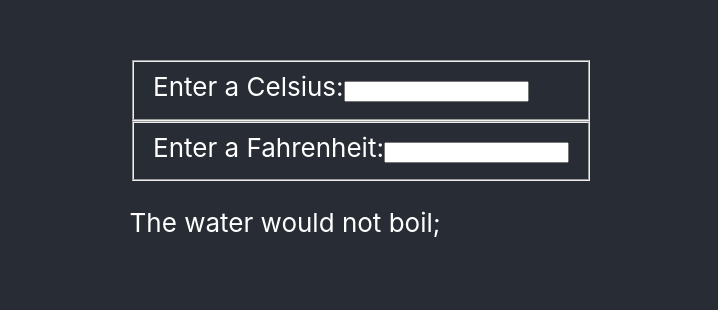
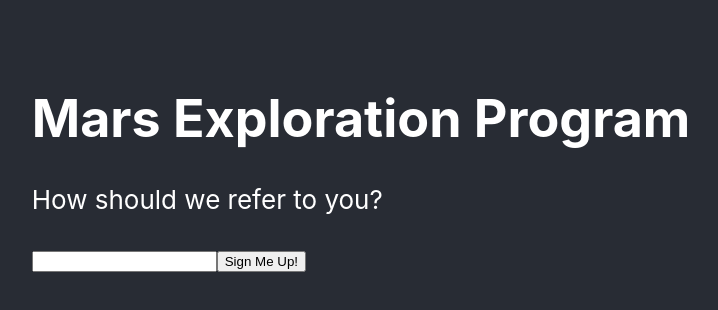
Before and after one commit to xiaoli0510/react-app, a React (Create React App) app: page / in a window 1280 px wide. Shown: the part 238-548 px from the top of the page, without its empty margins (279-997 px from the left). Built offline with nearby package versions, Linux system fonts and the light colour scheme.

Commit message:
组合vs继承

```diff
--- a/src/App.js
+++ b/src/App.js
@@ -1,106 +1,59 @@
 import './App.css'
 import React from 'react'
 
-//显示水是否煮开
-function BoilingVerdict(props){
-  if(props.celsius>100){
-   return <p>The water would boil;</p>
-  }
-  return <p>The water would not boil;</p>
+function FancyBorder(props){
+ return (
+   <div>
+    {props.children}
+   </div>
+ )
 }
 
-class Calculator extends React.Component{
+function Dialog(props){
+ return (
+   <FancyBorder color="blue">
+     <h1 className="Dialog-title">
+       {props.title}
+     </h1>
+     <p className="Dialog-message">
+       {props.message}
+     </p>
+     {props.children}
+   </FancyBorder>
+ );
+}
+
+class SignUpDialog extends React.Component{
   constructor(props){
    super(props);
-   //此处将TemperatureInput和BoilingVerdict组件中的temperature和scale进行提升，摄氏度和华氏度可以相互转换，所以只需要在state里面定义一个即可。
-   this.state={
-     scale:'c',
-     temperature:''
-   };
-   this.handleCelsiusInputChange = this.handleCelsiusInputChange.bind(this);
-   this.handleFahrenheitInputChange = this.handleFahrenheitInputChange.bind(this);
+   this.state = {login:''};
+   this.handleChange = this.handleChange.bind(this);
+   this.handleSignUp = this.handleSignUp.bind(this);
   }
 
-  handleCelsiusInputChange(temperature){
-   this.setState({
-     scale:'c',
-     temperature
-   })
+  handleChange(e){
+    this.setState({login:e.target.value});
   }
 
-  handleFahrenheitInputChange(temperature){
-   this.setState({
-     scale:'f',
-     temperature
-   })
+  handleSignUp(){
+    console.log(`Welcome aboard,${this.state.login}`)
   }
 
   render(){
-    const temperature = this.state.temperature;
-    const scale = this.state.scale;
-    //需将摄氏度和华氏度相互转换
-    const celsius = scale==='f'?tryConvert(temperature,toCelsius):temperature;
-    const fahrenheit = scale==='c'?tryConvert(temperature,toFahrenheit):temperature;
     return (
-      <div>
-        <TemperatureInput scale='c' handleInputChange={this.handleCelsiusInputChange} temperature={celsius}/>
-        <TemperatureInput scale='f' handleInputChange={this.handleFahrenheitInputChange} temperature={fahrenheit}/>
-        <BoilingVerdict celsius={celsius}/>
-      </div>
+      <Dialog title="Mars Exploration Program" message="How should we refer to you?">
+        <input value={this.state.login} onChange={this.handleChange}/>
+        <button onClick={this.handleSignUp}>Sign Me Up!</button>
+      </Dialog>
     )
   }
 }
-
-const scaleNames = {
-  c:'Celsius',
-  f:'Fahrenheit'
-};
-class TemperatureInput extends React.Component{
-  constructor(props){
-   super(props);
-   this.handleChange = this.handleChange.bind(this);
-  }
-
-  handleChange(event){
-    this.props.handleInputChange(event.target.value);
-  }
-
-  render(){
-    const scale = this.props.scale;
-    const temperature = this.props.temperature;
-    return (
-      <fieldset>
-        Enter a {scaleNames[scale]}:
-        <input value={temperature} onChange={this.handleChange}/>
-      </fieldset>
-    )
-  }
-}
-
-//摄氏度和华氏度的转换
-function toCelsius(fahrenheit){
- return (fahrenheit-32)*5/9;
-}
-
-function toFahrenheit(celsius){
-  return celsius*9/5+32;
-}
-
-function tryConvert(temperature,convert){
-  const input = parseFloat(temperature);
-  if(isNaN(input)){
-    return '';
-  }
-  return convert(input);
-}
-
-
 
 
 function App(){
   return (
     <div className="App-header">
-    <Calculator/>
+    <SignUpDialog/>
     </div>
   )
 }
```
Also changed, not shown: 1 other file (tests, documents, lock files or other folders).
